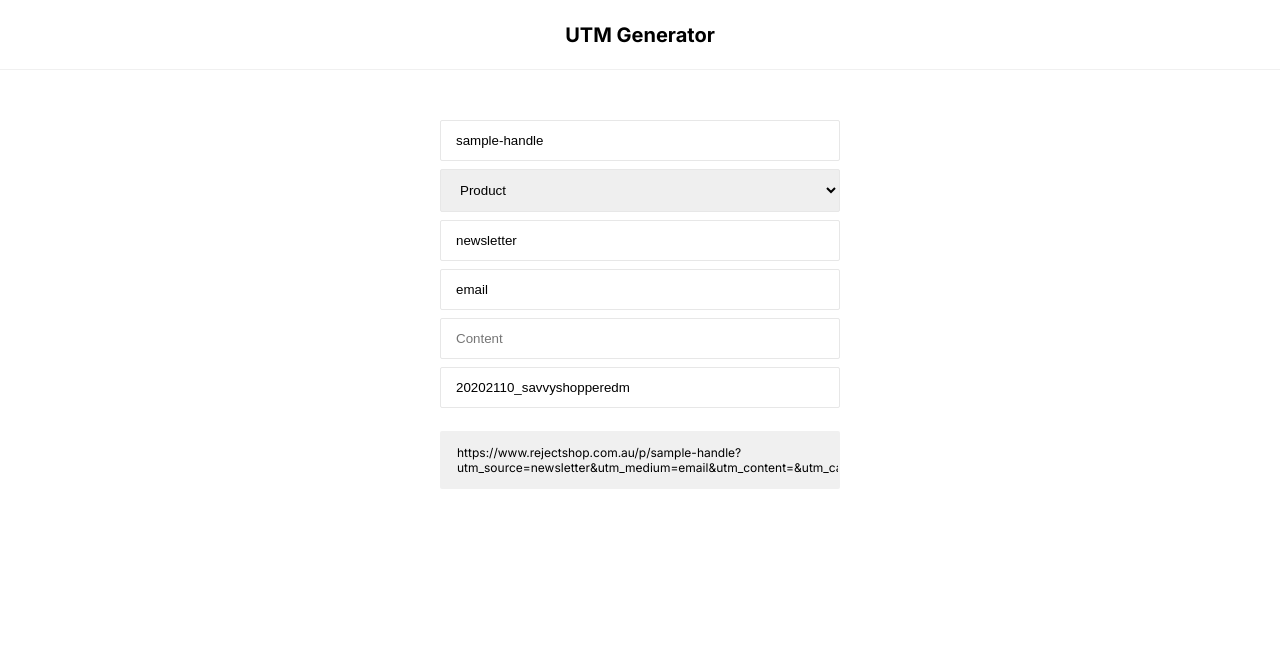
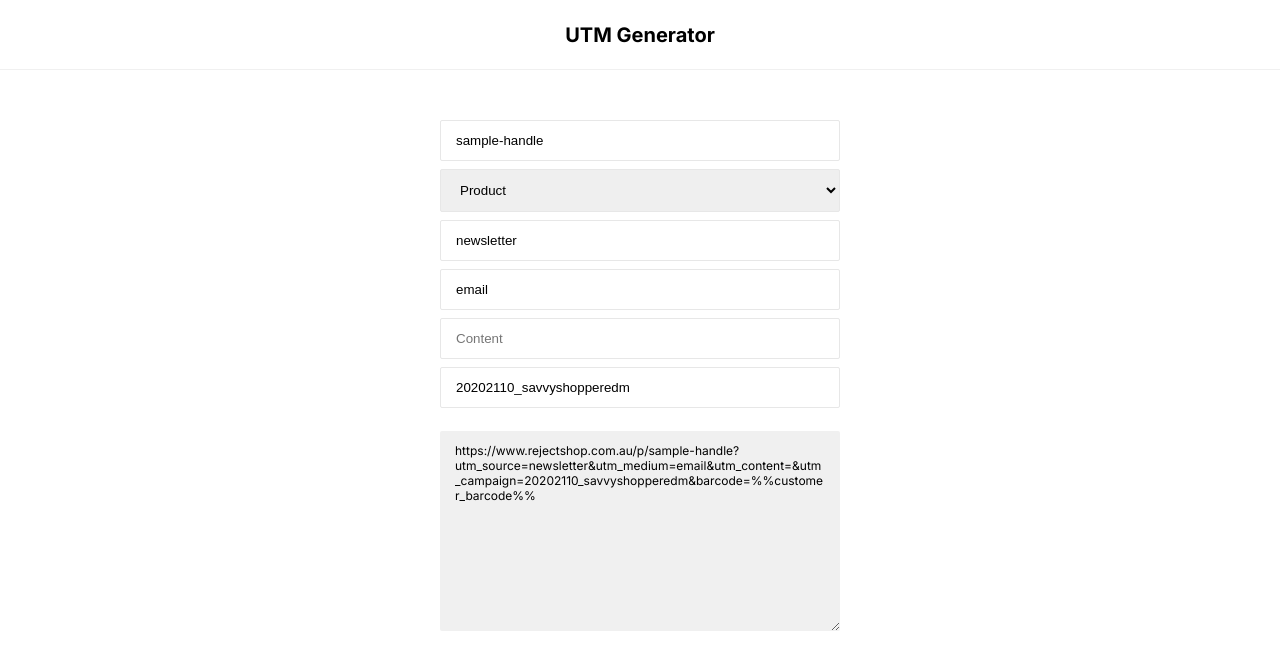
Before and after one commit to nsehic/utm-generator, a Next.js app: page / in a window 1280 px wide. Shown: the top 670 px of the page. Built offline with nearby package versions, Linux system fonts and the light colour scheme.

Commit message:
Improve usability

```diff
--- a/components/UTMForm.js
+++ b/components/UTMForm.js
@@ -62,7 +62,7 @@ export default function UTMForm() {
             <input type='text' placeholder='Content' value={contentText} onChange={(e) => setContentText(e.target.value)}/>
             <input type='text' placeholder='Campaign' value={campaignText} onChange={(e) => setCampaignText(e.target.value)}/>
 
-            <p className='output-text' onClick={() => copy(outputText)}>{outputText}</p>
+            <textarea className='output-text' onClick={() => copy(outputText)} value={outputText}></textarea>
 
         </form>
     );
--- a/styles/globals.css
+++ b/styles/globals.css
@@ -77,13 +77,11 @@ a {
   margin-top: 15px;
   font-size: 12px;
   padding: 12px 15px;
+  height: 200px;
   border-radius: 2px;
   min-height: 20px;
   overflow-x: scroll;
-  border: 2px solid #f0f0f0;
-  transition: border .15s ease;
+  font-family: inherit;
+  resize: vertical;
+  outline-color: #222;
 }
-
-.UTMForm .output-text:active {
-  border: 2px solid #222;
-}
```
